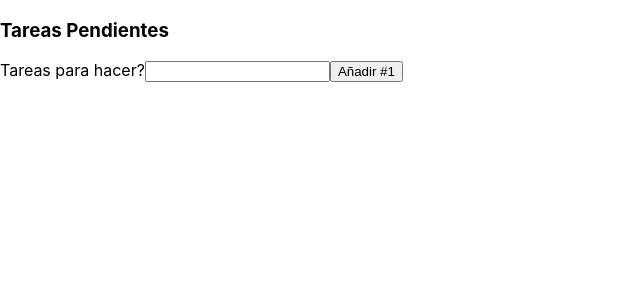
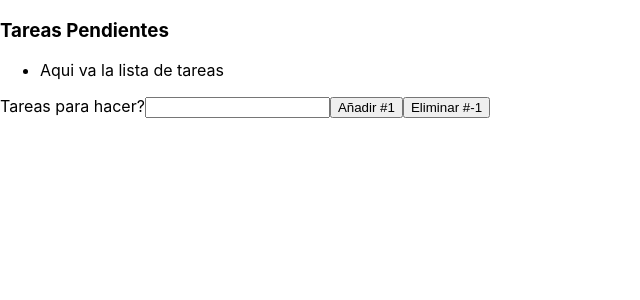
Before and after one commit to lrodriguez911/Practica-React, a React (Create React App) app in the folder works-todo/: page / in a window 1280 px wide. Shown: the top 300 px of the page, without its empty margins (0-640 px from the left). Built offline with nearby package versions, Linux system fonts and the light colour scheme.

Commit message:
agregado boton para eliminar tarea

```diff
--- a/works-todo/src/index.js
+++ b/works-todo/src/index.js
@@ -18,6 +18,7 @@ class WorksTodo extends React.Component {
     this.state = {items: [], text : ''};
     this.handleChange = this.handleChange.bind(this);
     this.handleSubmit = this.handleSubmit.bind(this);
+    this.handleChangedelete = this.handleChangedelete.bind(this);
   }
   render(){
     return (
@@ -36,12 +37,20 @@ class WorksTodo extends React.Component {
           <button>
             Añadir #{this.state.items.length + 1}
           </button>
+          <button onClick={this.handleChangedelete}>
+            Eliminar #{this.state.items.length - 1}
+          </button>
           </form>
         </div>
     )
   }
 handleChange(e){
   this.setState({text: e.target.value});
+}
+handleChangedelete(){
+  this.setState(state => ({
+    items : state.items.pop()
+  }))
 }
 handleSubmit(e){
   e.preventDefault();
@@ -62,6 +71,7 @@ class TodoList extends React.Component {
   render(){
     return (
       <ul>
+        <li>Aqui va la lista de tareas</li>
         {this.props.items.map( items => (
           <li key={items.id}>{items.text}</li>
         ))}
```
